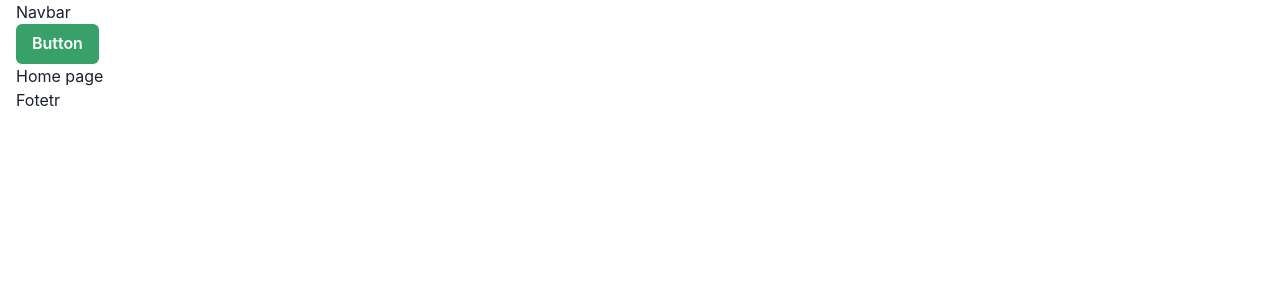
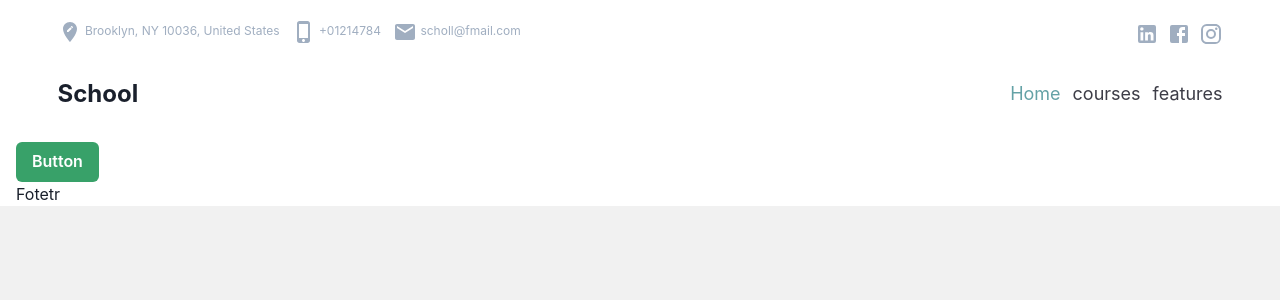
Before and after one commit to maniksarker25/School-Management, a Next.js app in the folder client-side/: page / in a window 1280 px wide. Shown: the top 300 px of the page. Built offline with nearby package versions, Linux system fonts and the light colour scheme.

Commit message:
nav bar done

```diff
--- a/client-side/pages/_app.js
+++ b/client-side/pages/_app.js
@@ -1,7 +1,13 @@
 import Layout from "@/src/component/core/layout/Layout";
 import "@/styles/globals.css";
-import { ChakraProvider } from "@chakra-ui/react";
-
+import { ChakraProvider, extendTheme } from "@chakra-ui/react";
+const theme = extendTheme({
+  color:{
+    primaryColor:{
+      900: '#01A2A6'
+    }
+  }
+})
 export default function App({ Component, pageProps }) {
   return (
     <ChakraProvider>
--- a/client-side/pages/index.js
+++ b/client-side/pages/index.js
@@ -10,7 +10,7 @@ export default function Home() {
   return (
    <>
    <Button colorScheme='green'>Button</Button>
-   <h1>Home page</h1>
+
    </>
   )
 }
--- /dev/null
+++ b/client-side/postcss.config.js
@@ -0,0 +1,6 @@
+module.exports = {
+  plugins: {
+    tailwindcss: {},
+    autoprefixer: {},
+  },
+}
--- a/client-side/src/component/core/layout/Layout.jsx
+++ b/client-side/src/component/core/layout/Layout.jsx
@@ -6,7 +6,7 @@ import { Container } from '@chakra-ui/react';
 const Layout = ({ children }) => {
     return (
         <>
-            <Container maxW='1600px' >
+            <Container maxW='1600px' bg={'white'}>
                 <Navbar />
                 {children}
                 <Footer />
--- /dev/null
+++ b/client-side/src/component/share/navbar/BottomHeader.jsx
@@ -0,0 +1,24 @@
+import { navItem } from "@/src/constant/navItem";
+import { Box } from "@chakra-ui/react";
+import Link from "next/link";
+import { useRouter } from "next/router";
+
+const BottomHeader = () => {
+    const router = useRouter()
+    return (
+        <div className="py-8 contain flex justify-between items-center">
+            <Link href='/' className="text-2xl font-bold" >School </Link>
+
+            <Box display={'flex'} gap={3}>
+                {
+                    navItem.map((item, index) => <Link className={`text-lg transition-all duration-300 hover:text-[#64A2A6] ${router.pathname === item.link ? 'text-[#64A2A6]': 'text-[#3D3D47]'}`} href={item.link} key={index}>
+                        {item.name}
+                    </Link>)
+                }
+            </Box>
+
+        </div>
+    );
+};
+
+export default BottomHeader;
--- a/client-side/src/component/share/navbar/Navbar.jsx
+++ b/client-side/src/component/share/navbar/Navbar.jsx
@@ -1,10 +1,14 @@
+import { Box } from '@chakra-ui/react';
 import React from 'react';
+import TopHeader from './TopHeader';
+import BottomHeader from './BottomHeader';
 
 const Navbar = () => {
     return (
-        <div>
-            Navbar
-        </div>
+        <Box className='contain'>
+            <TopHeader/>
+            <BottomHeader/>
+        </Box>
     );
 };
 
--- /dev/null
+++ b/client-side/src/component/share/navbar/TopHeader.jsx
@@ -0,0 +1,28 @@
+import { Box, Icon, Link, Text } from '@chakra-ui/react';
+import LinkedInIcon from '@mui/icons-material/LinkedIn';
+import FacebookIcon from '@mui/icons-material/Facebook';
+import InstagramIcon from '@mui/icons-material/Instagram';
+import EditLocationIcon from '@mui/icons-material/EditLocation';
+import PhoneIphoneIcon from '@mui/icons-material/PhoneIphone';
+import EmailIcon from '@mui/icons-material/Email';
+
+const TopHeader = () => {
+    return (
+        <div className='flex justify-between pt-5' >
+            <Box color={'gray.400'} display={'flex'} gap={3}>
+                <Text fontSize={12} > <EditLocationIcon/> Brooklyn, NY 10036, United States</Text>
+                <Text fontSize={12} > <PhoneIphoneIcon/> +01214784</Text>
+                <Text fontSize={12} > <EmailIcon/> scholl@fmail.com</Text>
+            </Box>
+            <Box display={'flex'} gap={2}>
+
+               <Link href=''>  <Icon as={LinkedInIcon} color={'gray.400'} /></Link>
+               <Link href=''>  <Icon as={FacebookIcon} color={'gray.400'}/></Link>
+               <Link href=''>  <Icon as={InstagramIcon} color={'gray.400'}/></Link>
+
+            </Box>
+        </div>
+    );
+};
+
+export default TopHeader;
--- /dev/null
+++ b/client-side/src/constant/navItem.js
@@ -0,0 +1,15 @@
+
+export const navItem= [
+    {
+        name: 'Home',
+        link: '/'
+    },
+    {
+        name: 'courses',
+        link: '/courses'
+    },
+    {
+        name: 'features',
+        link: '/features'
+    }
+]
--- a/client-side/styles/globals.css
+++ b/client-side/styles/globals.css
@@ -0,0 +1,15 @@
+@import url("https://fonts.googleapis.com/css2?family=Poppins:wght@400;500;600;700;800;900&display=swap");
+@tailwind base;
+@tailwind components;
+@tailwind utilities;
+
+html,
+body {
+  background-color: #f1f1f1;
+  font-family: "Poppins", sans-serif;
+}
+.contain {
+  max-width: 1165px;
+  width: 100%;
+  margin: 0 auto;
+}
--- /dev/null
+++ b/client-side/tailwind.config.js
@@ -0,0 +1,15 @@
+/** @type {import('tailwindcss').Config} */
+module.exports = {
+  content: [
+    "./app/**/*.{js,ts,jsx,tsx,mdx}",
+    "./pages/**/*.{js,ts,jsx,tsx,mdx}",
+    "./components/**/*.{js,ts,jsx,tsx,mdx}",
+
+    // Or if using `src` directory:
+    "./src/**/*.{js,ts,jsx,tsx,mdx}",
+  ],
+  theme: {
+    extend: {},
+  },
+  plugins: [],
+}
```
Also changed, not shown: client-side/package.json (+9 -0 lines), 1 other file (tests, documents, lock files or other folders).
